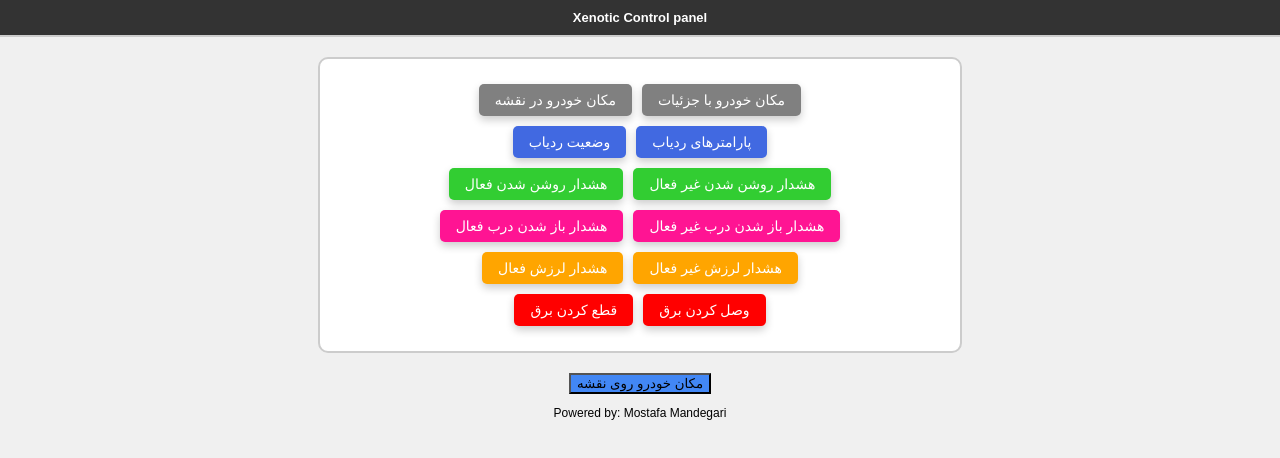
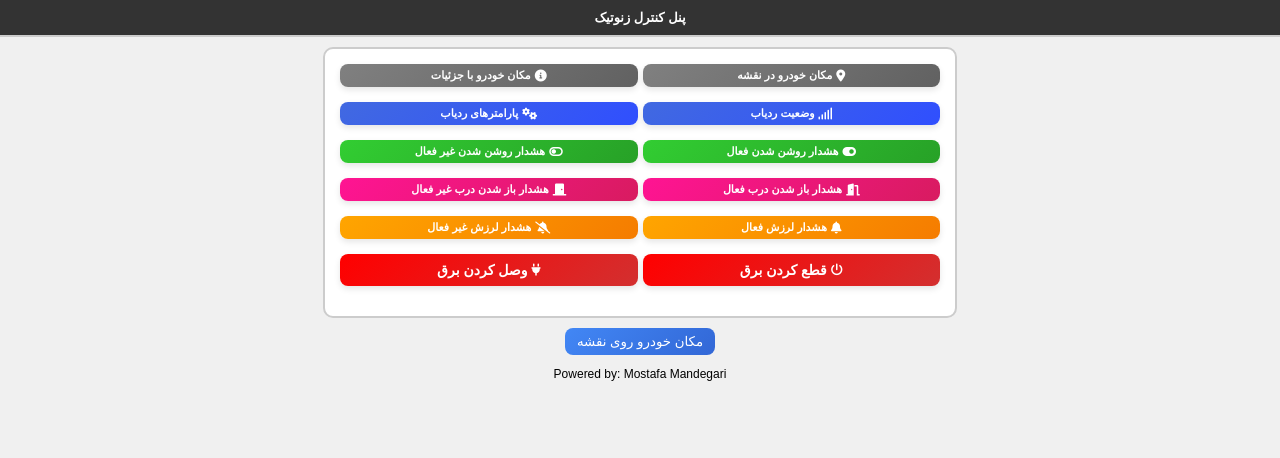
Before and after one commit to mobilemostafa/x, a plain HTML site: page index.html in a window 1280 px wide. Drawn offline with Linux system fonts and the light colour scheme.

Commit message:
Update index.html

```diff
--- a/index.html
+++ b/index.html
@@ -1,15 +1,17 @@
 <!DOCTYPE html>
-<html lang="en">
+<html lang="fa">
 <head>
 <meta charset="UTF-8">
 <meta name="viewport" content="width=device-width, initial-scale=1.0">
-<title>Xenotic Control panel</title>
+<title>پنل کنترل زنوتیک</title>
+<link rel="stylesheet" href="https://cdnjs.cloudflare.com/ajax/libs/font-awesome/6.0.0/css/all.min.css">
 <style>
   body {
     margin: 0;
     padding: 0;
     font-family: Arial, sans-serif;
-    background-color: #f0f0f0; /* رنگ پس زمینه */
+    background-color: #f0f0f0;
+    direction: rtl;
   }
   .header {
     background-color: #333;
@@ -19,113 +21,159 @@
     border-bottom: 2px solid #ccc;
   }
   h1 {
-    font-size: 13px; /* اندازه عنوان کوچکتر شده است */
+    font-size: 13px;
     margin: 0;
   }
   .container {
-    margin: 20px auto;
-    padding: 20px;
+    margin: 10px auto;
+    padding: 15px;
     border: 2px solid #ccc;
     border-radius: 10px;
     background-color: #fff;
-    width: 80%;
+    width: 90%;
     max-width: 600px;
   }
   .button-container {
-    display: flex;
-    flex-wrap: wrap;
+    display: grid;
+    grid-template-columns: repeat(auto-fit, minmax(120px, 1fr));
+    gap: 5px;
     justify-content: center;
+    margin-bottom: 15px;
   }
   .button-container button {
-    margin: 5px;
-    padding: 8px 16px; /* اندازه دکمه‌ها کوچکتر شده است */
-    font-size: 14px; /* اندازه متن دکمه‌ها کوچکتر شده است */
+    padding: 5px 10px;
+    font-size: 11px;
     border: none;
     color: #fff;
     cursor: pointer;
-    transition: background-color 0.3s ease;
-    background-color: #4CAF50; /* رنگ پیش‌فرض دکمه */
-    border-radius: 5px; /* شکل گوشه‌های گرد دکمه */
-    box-shadow: 0 4px 8px 0 rgba(0,0,0,0.2); /* سایه دکمه */
+    background: linear-gradient(135deg, #4CAF50, #2e7d32);
+    border-radius: 8px;
+    box-shadow: 0 3px 6px rgba(0,0,0,0.1);
+    transition: all 0.3s ease;
+    display: flex;
+    align-items: center;
+    justify-content: center;
+    text-transform: uppercase;
+    font-weight: bold;
   }
   .button-container button:hover {
-    background-color: #45a049; /* رنگ دکمه هنگام هاور */
+    transform: translateY(-2px);
+    box-shadow: 0 5px 10px rgba(0,0,0,0.2);
+    background: linear-gradient(135deg, #45a049, #276d29);
   }
-  .row1 button {
-    background-color: #808080; /* رنگ خاکستری */
+  .button-container button i {
+    margin-left: 4px;
+    font-size: 12px;
   }
-  .row2 button {
-    background-color: #4169e1; /* رنگ آبی */
-  }
-  .row3 button {
-    background-color: #32cd32; /* رنگ سبز */
-  }
-  .row4 button {
-    background-color: #ff1493; /* رنگ صورتی پررنگ */
-  }
-  .row5 button {
-    background-color: #ffa500; /* رنگ نارنجی */
-  }
+  .row1 button { background: linear-gradient(135deg, #808080, #616161); }
+  .row1 button:hover { background: linear-gradient(135deg, #757575, #555555); }
+  .row2 button { background: linear-gradient(135deg, #4169e1, #304ffe); }
+  .row2 button:hover { background: linear-gradient(135deg, #3b5bd6, #2a45e5); }
+  .row3 button { background: linear-gradient(135deg, #32cd32, #27a127); }
+  .row3 button:hover { background: linear-gradient(135deg, #2db72d, #228c22); }
+  .row4 button { background: linear-gradient(135deg, #ff1493, #d81b60); }
+  .row4 button:hover { background: linear-gradient(135deg, #e91e63, #c2185b); }
+  .row5 button { background: linear-gradient(135deg, #ffa500, #f57c00); }
+  .row5 button:hover { background: linear-gradient(135deg, #fb8c00, #ef6c00); }
+  .row6 button { background: linear-gradient(135deg, #ff0000, #d32f2f); }
+  .row6 button:hover { background: linear-gradient(135deg, #e53935, #c62828); }
   .row6 button {
-    background-color: #ff0000; /* رنگ قرمز */
+    padding: 8px 16px;
+    font-size: 14px;
   }
   .footer {
     text-align: center;
     font-size: 12px;
-    margin-top: 20px;
+    margin-top: 10px;
+  }
+  .map-link {
+    text-align: center;
+    margin-top: 10px;
+  }
+  .map-link button {
+    background: linear-gradient(135deg, #4287f5, #3267d6);
+    padding: 6px 12px;
+    color: #fff;
+    border: none;
+    border-radius: 8px;
+    cursor: pointer;
+    transition: all 0.3s ease;
+  }
+  .map-link button:hover {
+    transform: translateY(-2px);
+    box-shadow: 0 5px 10px rgba(0,0,0,0.2);
+    background: linear-gradient(135deg, #3b77e6, #2b59c2);
+  }
+  .loading {
+    position: fixed;
+    top: 50%;
+    left: 50%;
+    transform: translate(-50%, -50%);
+    background: rgba(0,0,0,0.7);
+    color: #fff;
+    padding: 10px;
+    border-radius: 5px;
+    display: none;
   }
 </style>
 </head>
 <body>
 
 <div class="header">
-  <h1>Xenotic Control panel</h1>
+  <h1>پنل کنترل زنوتیک</h1>
 </div>
 
 <div class="container">
+  <div class="button-container row1">
+    <button onclick="sendMessage('URL#')"><i class="fas fa-map-marker-alt"></i> مکان خودرو در نقشه</button>
+    <button onclick="sendMessage('URL#WHERE#')"><i class="fas fa-info-circle"></i> مکان خودرو با جزئیات</button>
+  </div>
 
+  <div class="button-container row2">
+    <button onclick="sendMessage('STATUS#')"><i class="fas fa-signal"></i> وضعیت ردیاب</button>
+    <button onclick="sendMessage('PARAM#')"><i class="fas fa-cogs"></i> پارامترهای ردیاب</button>
+  </div>
 
+  <div class="button-container row3">
+    <button onclick="sendMessage('ACCREP,ON#')"><i class="fas fa-toggle-on"></i> هشدار روشن شدن فعال</button>
+    <button onclick="sendMessage('ACCREP,OFF#')"><i class="fas fa-toggle-off"></i> هشدار روشن شدن غیر فعال</button>
+  </div>
 
+  <div class="button-container row4">
+    <button onclick="sendMessage('DOORALM,ON#')"><i class="fas fa-door-open"></i> هشدار باز شدن درب فعال</button>
+    <button onclick="sendMessage('DOORALM,OFF#')"><i class="fas fa-door-closed"></i> هشدار باز شدن درب غیر فعال</button>
+  </div>
 
-  <div class="button-container row1">
-    <button onclick="sendMessage('URL#')">مکان خودرو در نقشه</button>
-    <button onclick="sendMessage('URL#WHERE#')">مکان خودرو با جزئیات</button>
+  <div class="button-container row5">
+    <button onclick="sendMessage('DEFENCE,1#')"><i class="fas fa-bell"></i> هشدار لرزش فعال</button>
+    <button onclick="sendMessage('DEFENCE,0#')"><i class="fas fa-bell-slash"></i> هشدار لرزش غیر فعال</button>
   </div>
-  <div class="button-container row2">
-    <button onclick="sendMessage('STATUS#')">وضعیت ردیاب</button>
-    <button onclick="sendMessage('PARAM#')">پارامترهای ردیاب</button>
-  </div>
-  <div class="button-container row3">
-    <button onclick="sendMessage('ACCREP,ON#')">هشدار روشن شدن  فعال</button>
-    <button onclick="sendMessage('ACCREP,OFF#')">هشدار روشن شدن غیر فعال</button>
-  </div>
-  <div class="button-container row4">
-   <button onclick="sendMessage('DOORALM,ON#')">هشدار باز شدن درب فعال</button>
-    <button onclick="sendMessage('DOORALM,OFF#')">هشدار باز شدن درب غیر فعال</button>
-  </div>
-  <div class="button-container row5">
-    <button onclick="sendMessage('DEFENCE,1#')">هشدار لرزش فعال</button>
-    <button onclick="sendMessage('DEFENCE,0#')">هشدار لرزش غیر فعال</button>
-  </div>
+
   <div class="button-container row6">
-    <button onclick="sendMessage('relay,1#')">قطع کردن برق</button>
-    <button onclick="sendMessage('relay,0#')">وصل کردن برق</button>
-
-
-
+    <button onclick="sendMessage('relay,1#')"><i class="fas fa-power-off"></i> قطع کردن برق</button>
+    <button onclick="sendMessage('relay,0#')"><i class="fas fa-plug"></i> وصل کردن برق</button>
   </div>
 </div>
 
+<div class="map-link">
+  <button onclick="location.href='https://www.xenotic.app/login'">مکان خودرو روی نقشه</button>
+</div>
+
 <div class="footer">
-<button onclick="location.href='https://www.xenotic.app/login'" style="background-color: #4287f5;">مکان خودرو روی نقشه</button> </p>
-  Powered by: Mostafa Mandegari
+  <p>Powered by: Mostafa Mandegari</p>
 </div>
+
+<div id="loading" class="loading">در حال ارسال...</div>
 
 <script>
 function sendMessage(message) {
-  var phoneNumber = "+989361663843";
-  var url = "sms:" + phoneNumber + "?body=" + encodeURIComponent(message);
-  window.location.href = url;
+  document.getElementById('loading').style.display = 'block';
+  setTimeout(() => {
+    var phoneNumber = "+989361663843";
+    var url = "sms:" + phoneNumber + "?body=" + encodeURIComponent(message);
+    window.location.href = url;
+    document.getElementById('loading').style.display = 'none';
+  }, 500);
 }
 </script>
 
```
